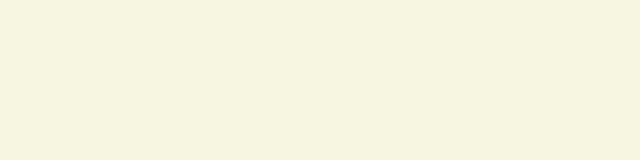
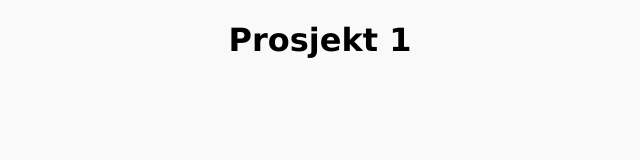
Before and after one commit to haavarol/IT2810, a plain HTML site: page prosjekt 1/index.html in a window 1280 px wide. Shown: the whole page, without its empty margins (320-960 px from the left). Drawn offline with Linux system fonts and the light colour scheme.

Commit message:
Here we go

```diff
--- a/prosjekt 1/index.html
+++ b/prosjekt 1/index.html
@@ -9,6 +9,6 @@
   <script src="main.js"></script>
 </head>
 <body>
-
+  <h1>Prosjekt 1</h1>
 </body>
 </html>
--- a/prosjekt 1/main.css
+++ b/prosjekt 1/main.css
@@ -1,3 +1,7 @@
 * {
-  background-color: beige
+  background-color: #f9f9f9
 }
+h1 {
+  text-align: center;
+  font-family: 'Verdana';
+}
```
